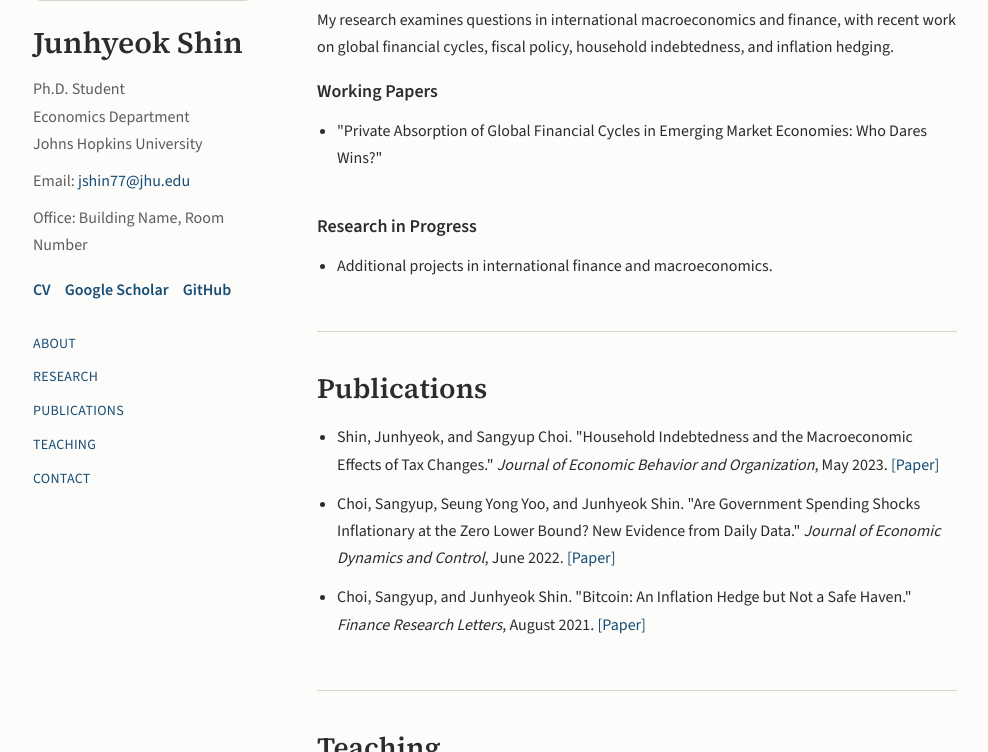
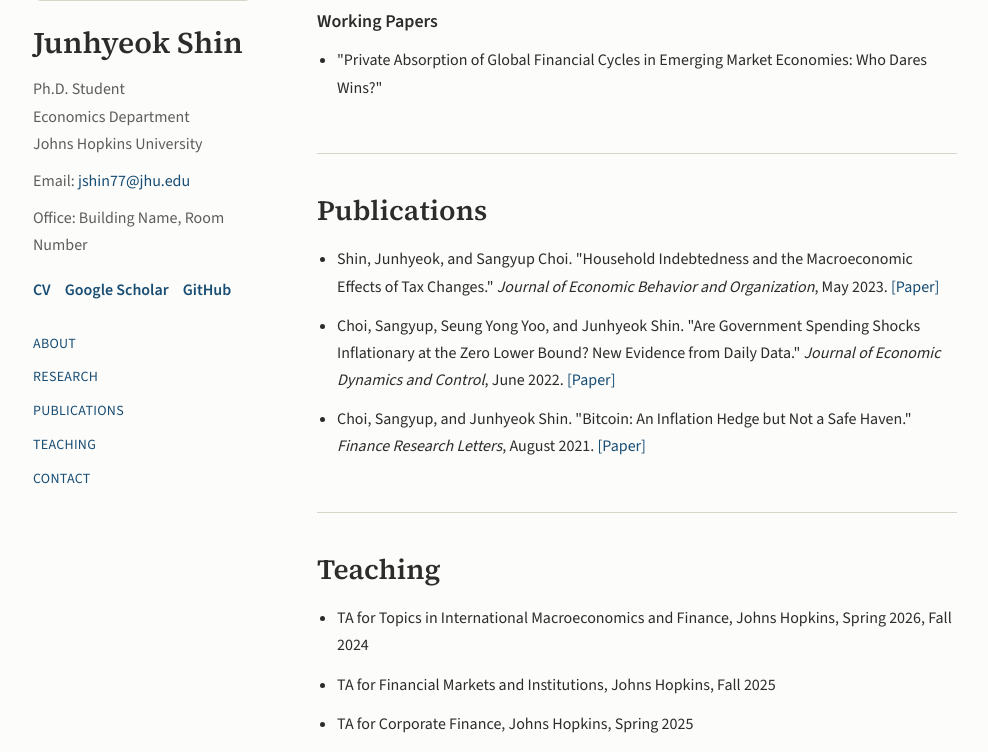
Before and after one commit to julianHS43/junhyeokshin.github.io, a plain HTML site: page index.html in a window 1280 px wide. Shown: the part 348-1100 px from the top of the page, without its empty margins (145-1133 px from the left). Drawn offline with nearby package versions, Linux system fonts and the light colour scheme.

Commit message:
minor revision

```diff
--- a/index.html
+++ b/index.html
@@ -72,11 +72,7 @@
 
       <section id="research" class="section">
         <h2>Research</h2>
-        <p>
-          My research examines questions in international macroeconomics and
-          finance, with recent work on global financial cycles, fiscal policy,
-          household indebtedness, and inflation hedging.
-        </p>
+
 
         <div class="entry-list">
           <article class="entry">
@@ -89,12 +85,7 @@
             </ul>
           </article>
 
-          <article class="entry">
-            <h3>Research in Progress</h3>
-            <ul>
-              <li>Additional projects in international finance and macroeconomics.</li>
-            </ul>
-          </article>
+
         </div>
       </section>
 
```
